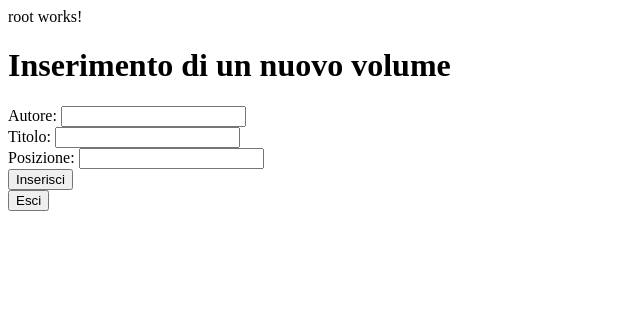
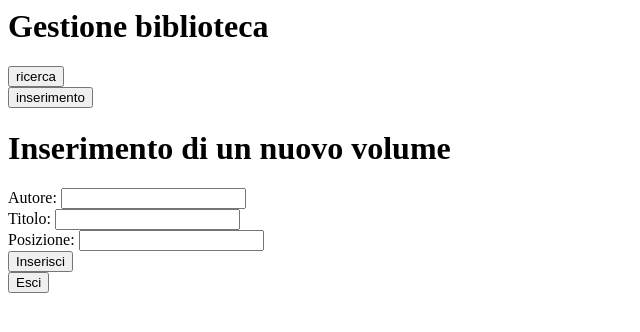
Before and after one commit to matildeec/SSWfinal, an Angular app: page /root in a window 1280 px wide. Shown: the top 332 px of the page, without its empty margins (0-640 px from the left). Built offline with nearby package versions, Linux system fonts and the light colour scheme; no server answers.

Commit message:
4 files modified, 1 added

```diff
--- a/src/root/inserimento/inserimento.component.html
+++ b/src/root/inserimento/inserimento.component.html
@@ -1,3 +1,4 @@
+<div *ngIf='selezione'>
   <h1>Inserimento di un nuovo volume</h1>
 
   <label>Autore: </label> <input type="text" #autore /> <br>
@@ -6,3 +7,4 @@
 
   <button (click)="Insert(autore.value, titolo.value)">Inserisci</button> <br>
   <button (click)="navigaVersoPagina('')">Esci</button>
+</div>
--- /dev/null
+++ b/src/root/logicaVisualizzazione.ts
@@ -0,0 +1,11 @@
+export class LogicaVisualizzazione {
+  clean: boolean = true;
+  selected: boolean = false;
+
+  attiva(value: string){
+    if(value==='inserimento'){
+      this.clean = false;
+      this.selected = true;
+    }
+  }
+}
--- a/src/root/root.component.html
+++ b/src/root/root.component.html
@@ -1,5 +1,10 @@
-<p>
-  root works!
-</p>
+<div *ngIf='clean'>
+  <h1>Gestione biblioteca</h1>
+  <button (click)="attiva('ricerca')">ricerca</button><br/>
+  <button (click)="attiva('inserimento')">inserimento</button>
+</div>
 
-<inserimento></inserimento>
+<inserimento [selezione]='inserimentoSelezionato'></inserimento>
+
+<!--<button routerLink='ricerca'>ricerca</button><br/>
+  <button routerLink='inserimento'>inserimento</button>-->
--- a/src/root/root.component.ts
+++ b/src/root/root.component.ts
@@ -1,12 +1,15 @@
+import { CommonModule } from '@angular/common';
 import { Component, OnInit } from '@angular/core';
+import { RouterLink } from '@angular/router';
 import { ArchivioService } from './archivio.service';
 import { InserimentoComponent } from './inserimento/inserimento.component';
 import { Volume } from './volume';
+import { LogicaVisualizzazione } from './logicaVisualizzazione';
 
 @Component({
   selector: 'root',
   standalone: true,
-  imports: [InserimentoComponent],
+  imports: [CommonModule, InserimentoComponent, RouterLink],
   templateUrl: './root.component.html',
   styleUrls: ['./root.component.css']
 })
@@ -27,4 +30,13 @@ export class RootComponent implements OnInit {
     });
    }
 
+  inserimentoSelezionato = true
+  clean = true;
+
+  attiva(value: string){
+    if(value==='inserimento'){
+      this.clean = false;
+      this.inserimentoSelezionato = true;
+    }
+  }
 }
```
Also changed, not shown: src/root/inserimento/inserimento.component.ts (+5 -2 lines). Lines whose indentation alone changed are shown as unchanged.
